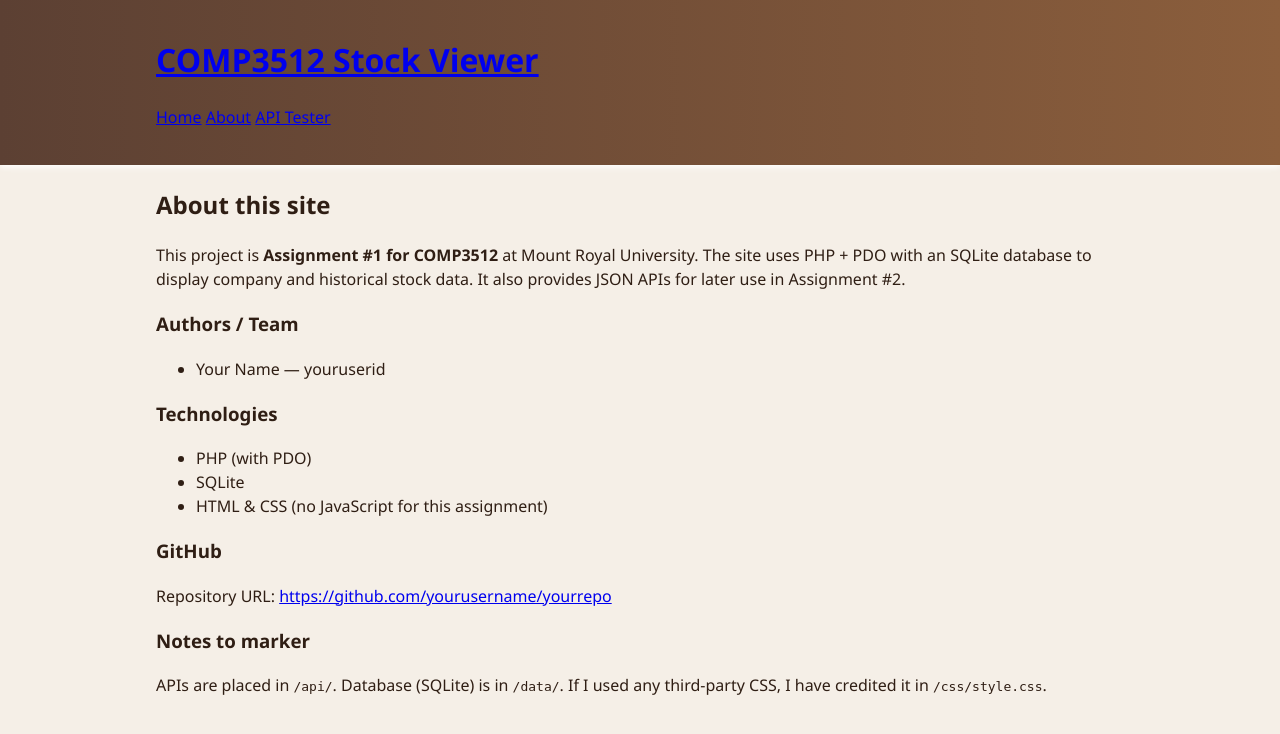
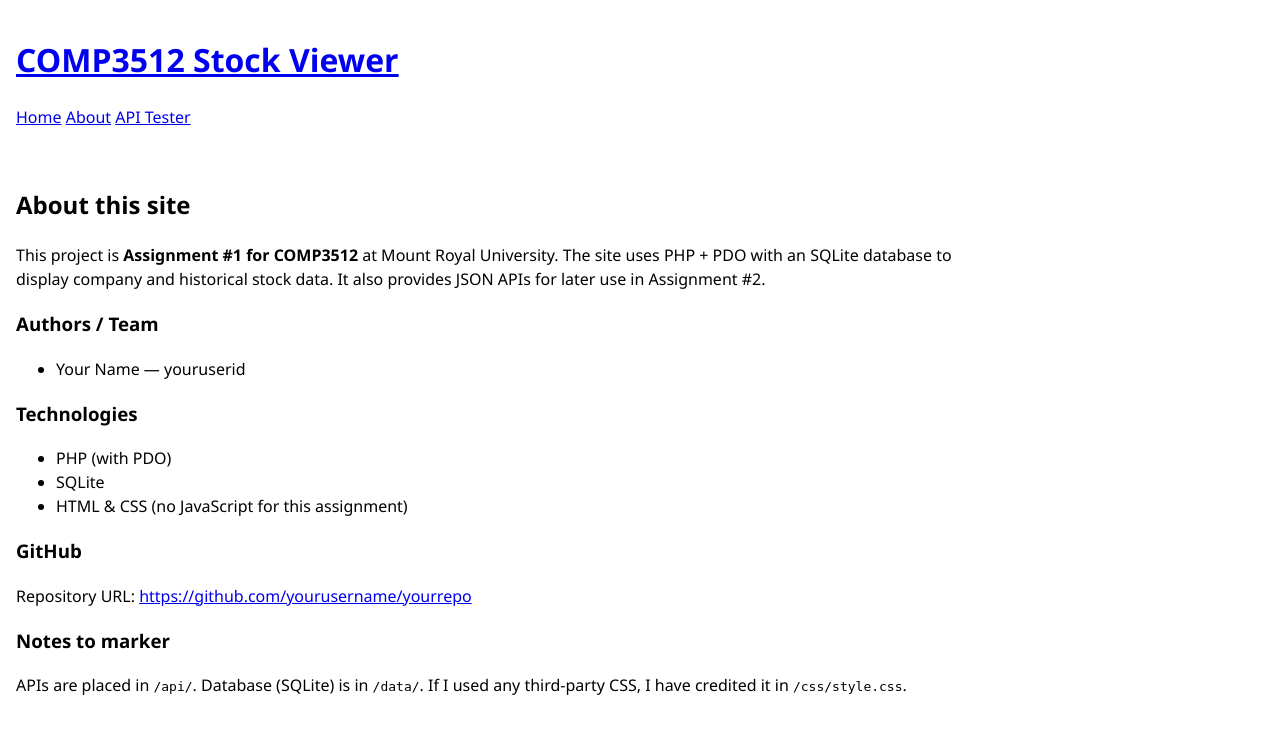
Before and after one commit to ZohaImtiaz/PHP-Pages-and-API, a PHP site: page /about.php in a window 1280 px wide. Shown: the top 734 px of the page. Run offline with PHP 8.4, Linux system fonts and the light colour scheme.

Commit message:
Update style.css

```diff
--- a/zimti799/css/style.css
+++ b/zimti799/css/style.css
@@ -4,15 +4,15 @@
 */
 
 :root {
-  --max-width: 1000px;
-  --accent: #b23a48;
-  --accent-dark: #8f2f3a;
-  --bg: #f5efe7;
-  --card: #fffaf4;
-  --text: #2f1e14;
-  --muted: #6a4e42;
-  --header-bg1: #5c4033;
-  --header-bg2: #8b5e3c;
+  max-width: 1000px;
+  accent: #b23a48;
+  accent-dark: #8f2f3a;
+  bg: #f5efe7;
+  card: #fffaf4;
+  text: #2f1e14;
+  muted: #6a4e42;
+  header-bg1: #5c4033;
+  header-bg2: #8b5e3c;
 }
 
 * { box-sizing: border-box; }
```
